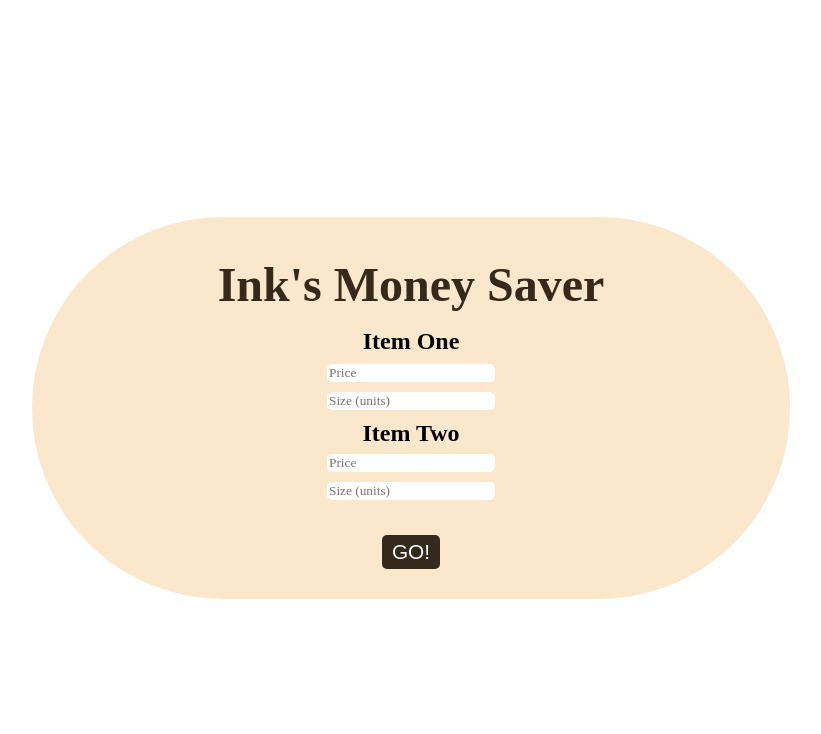
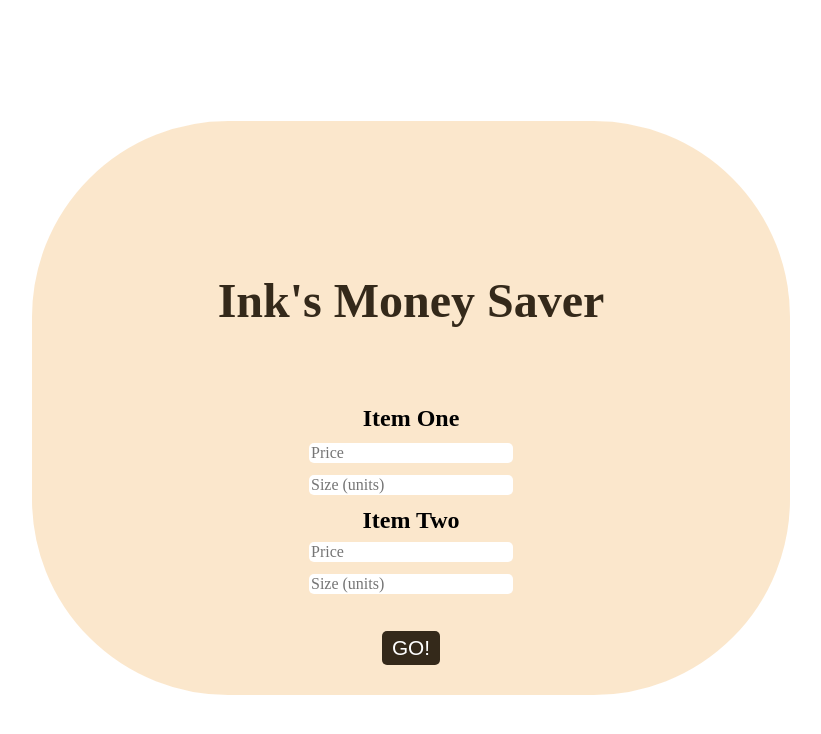
Before and after one commit to cpmas/-ink-.github.io, a plain HTML site: page index.html in a window 1280 px wide. Shown: the whole page, without its empty margins (229-1050 px from the left). Drawn offline with Linux system fonts and the light colour scheme; a web font is replaced by a local one.

Commit message:
Update styles.css

```diff
--- a/styles.css
+++ b/styles.css
@@ -11,8 +11,8 @@ h1 {
     text-align: center;
     font-size: 3em;
     color: rgb(52, 41, 26);
-    margin-bottom: 2%;
-
+    margin-bottom: 10%;
+    margin-top: 20%
 }
 
 h2 {
@@ -68,6 +68,7 @@ input {
     color: rgb(118, 118, 72);
     margin: 3%;
     border: none;
+    font-size: 1em;
 }
 
 .result {
@@ -96,5 +97,5 @@ input {
 }
 
 .h2result {
-    margin-bottom: 20%;
+    margin-bottom: 30%;
 }
```
